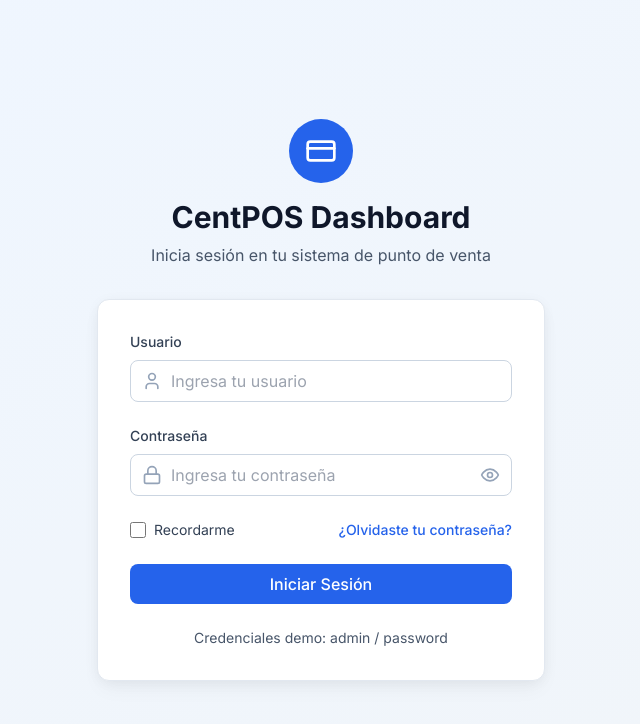
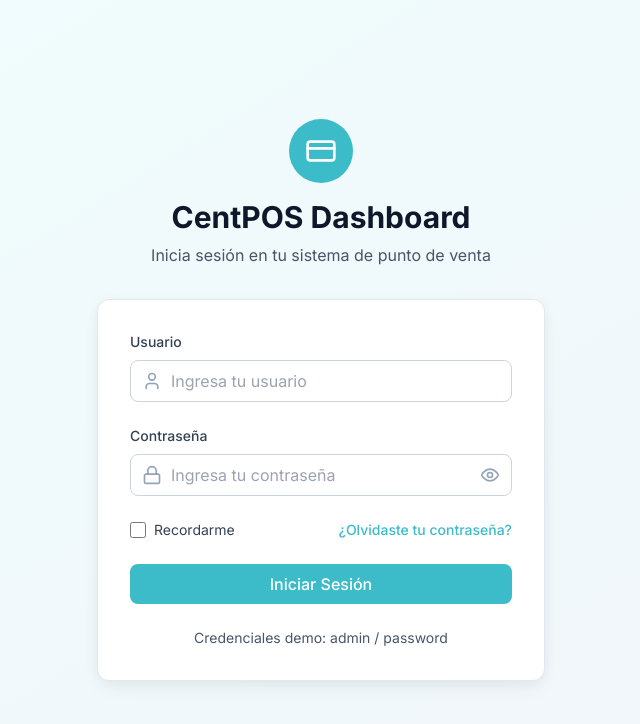
Before and after one commit to goldstein18/centpos, a React (Create React App) app: page /login in a window 1280 px wide. Shown: the top 724 px of the page, without its empty margins (319-959 px from the left). Built offline with nearby package versions, Linux system fonts and the light colour scheme.

Commit message:
Reemplazar todos los colores azules por #3bbcc8 en toda la aplicación

```diff
--- a/src/components/Login.tsx
+++ b/src/components/Login.tsx
@@ -41,7 +41,7 @@ const Login: React.FC<LoginProps> = ({ onLogin }) => {
     <div className="min-h-screen flex items-center justify-center bg-gradient-to-br from-primary-50 to-secondary-100 p-4">
       <div className="max-w-md w-full space-y-8">
         <div className="text-center">
-          <div className="mx-auto h-16 w-16 bg-primary-600 rounded-full flex items-center justify-center mb-4">
+          <div className="mx-auto h-16 w-16 bg-[#3bbcc8] rounded-full flex items-center justify-center mb-4">
             <CreditCard className="h-8 w-8 text-white" />
           </div>
           <h2 className="text-3xl font-bold text-secondary-900 mb-2">
@@ -119,14 +119,14 @@ const Login: React.FC<LoginProps> = ({ onLogin }) => {
                   id="remember-me"
                   name="remember-me"
                   type="checkbox"
-                  className="h-4 w-4 text-primary-600 focus:ring-primary-500 border-secondary-300 rounded"
+                  className="h-4 w-4 text-[#3bbcc8] focus:ring-[#3bbcc8] border-secondary-300 rounded"
                 />
                 <label htmlFor="remember-me" className="ml-2 block text-sm text-secondary-700">
                   Recordarme
                 </label>
               </div>
               <div className="text-sm">
-                <button type="button" className="font-medium text-primary-600 hover:text-primary-500">
+                <button type="button" className="font-medium text-[#3bbcc8] hover:text-[#0d9488]">
                   ¿Olvidaste tu contraseña?
                 </button>
               </div>
--- a/src/components/Sidebar.tsx
+++ b/src/components/Sidebar.tsx
@@ -29,7 +29,7 @@ const Sidebar: React.FC<SidebarProps> = ({ activeSection, onSectionChange }) =>
       {/* Header */}
       <div className="p-6 border-b border-secondary-200">
         <div className="flex items-center space-x-3">
-          <div className="h-10 w-10 bg-primary-600 rounded-lg flex items-center justify-center">
+          <div className="h-10 w-10 bg-[#3bbcc8] rounded-lg flex items-center justify-center">
             <DollarSign className="h-6 w-6 text-white" />
           </div>
           <div>
@@ -51,11 +51,11 @@ const Sidebar: React.FC<SidebarProps> = ({ activeSection, onSectionChange }) =>
               onClick={() => onSectionChange(item.id)}
               className={`w-full flex items-center space-x-3 px-4 py-3 rounded-lg text-left transition-colors duration-200 ${
                 isActive
-                  ? 'bg-primary-50 text-primary-700 border-r-2 border-primary-600'
+                  ? 'bg-[#f0fdfd] text-[#0d9488] border-r-2 border-[#3bbcc8]'
                   : 'text-secondary-600 hover:bg-secondary-50 hover:text-secondary-900'
               }`}
             >
-              <Icon className={`h-5 w-5 ${isActive ? 'text-primary-600' : 'text-secondary-400'}`} />
+              <Icon className={`h-5 w-5 ${isActive ? 'text-[#3bbcc8]' : 'text-secondary-400'}`} />
               <span className="font-medium">{item.label}</span>
             </button>
           );
--- a/src/components/TransactionForm.tsx
+++ b/src/components/TransactionForm.tsx
@@ -106,8 +106,8 @@ const TransactionForm: React.FC = () => {
   return (
     <div className="card p-6">
       <div className="flex items-center space-x-3 mb-6">
-        <div className="h-10 w-10 bg-primary-100 rounded-lg flex items-center justify-center">
-          <CreditCard className="h-5 w-5 text-primary-600" />
+        <div className="h-10 w-10 bg-[#f0fdfd] rounded-lg flex items-center justify-center">
+          <CreditCard className="h-5 w-5 text-[#3bbcc8]" />
         </div>
         <div>
           <h2 className="text-xl font-semibold text-secondary-900">Registrar Abono</h2>
@@ -119,7 +119,7 @@ const TransactionForm: React.FC = () => {
         {/* Número de Teléfono */}
         <div className="space-y-4">
           <h3 className="text-lg font-medium text-secondary-900 flex items-center space-x-2">
-            <Phone className="h-5 w-5 text-primary-600" />
+            <Phone className="h-5 w-5 text-[#3bbcc8]" />
             <span>Número de Teléfono</span>
           </h3>
 
@@ -167,7 +167,7 @@ const TransactionForm: React.FC = () => {
         {/* Monto a Abonar */}
         <div className="space-y-4">
           <h3 className="text-lg font-medium text-secondary-900 flex items-center space-x-2">
-            <DollarSign className="h-5 w-5 text-primary-600" />
+            <DollarSign className="h-5 w-5 text-[#3bbcc8]" />
             <span>Monto a Abonar</span>
           </h3>
 
@@ -221,9 +221,9 @@ const TransactionForm: React.FC = () => {
         </div>
 
         {/* Información del Sistema */}
-        <div className="bg-blue-50 border border-blue-200 rounded-lg p-4">
-          <h4 className="text-sm font-medium text-blue-900 mb-2">💡 Información del Sistema</h4>
-          <ul className="text-sm text-blue-800 space-y-1">
+        <div className="bg-[#f0fdfd] border border-[#3bbcc8] rounded-lg p-4">
+          <h4 className="text-sm font-medium text-[#0d9488] mb-2">💡 Información del Sistema</h4>
+          <ul className="text-sm text-[#0d9488] space-y-1">
             <li>• El monto se formatea automáticamente en el campo</li>
             <li>• Para abonar $10.00, introduce: 100</li>
             <li>• Para abonar $1.50, introduce: 15</li>
--- a/src/index.css
+++ b/src/index.css
@@ -11,7 +11,7 @@
 
 @layer components {
   .btn-primary {
-    @apply bg-primary-600 hover:bg-primary-700 text-white font-medium py-2 px-4 rounded-lg transition-colors duration-200 focus:outline-none focus:ring-2 focus:ring-primary-500 focus:ring-offset-2;
+    @apply bg-[#3bbcc8] hover:bg-[#0d9488] text-white font-medium py-2 px-4 rounded-lg transition-colors duration-200 focus:outline-none focus:ring-2 focus:ring-[#3bbcc8] focus:ring-offset-2;
   }
 
   .btn-secondary {
@@ -19,7 +19,7 @@
   }
 
   .input-field {
-    @apply w-full px-3 py-2 border border-secondary-300 rounded-lg focus:outline-none focus:ring-2 focus:ring-primary-500 focus:border-transparent transition-colors duration-200;
+    @apply w-full px-3 py-2 border border-secondary-300 rounded-lg focus:outline-none focus:ring-2 focus:ring-[#3bbcc8] focus:border-transparent transition-colors duration-200;
   }
 
   .card {
--- a/tailwind.config.js
+++ b/tailwind.config.js
@@ -7,16 +7,16 @@ module.exports = {
     extend: {
       colors: {
         primary: {
-          50: '#eff6ff',
-          100: '#dbeafe',
-          200: '#bfdbfe',
-          300: '#93c5fd',
-          400: '#60a5fa',
-          500: '#3b82f6',
-          600: '#2563eb',
-          700: '#1d4ed8',
-          800: '#1e40af',
-          900: '#1e3a8a',
+          50: '#f0fdfd',
+          100: '#ccfbf1',
+          200: '#99f6e4',
+          300: '#5eead4',
+          400: '#2dd4bf',
+          500: '#3bbcc8',
+          600: '#0d9488',
+          700: '#0f766e',
+          800: '#115e59',
+          900: '#134e4a',
         },
         secondary: {
           50: '#f8fafc',
```
